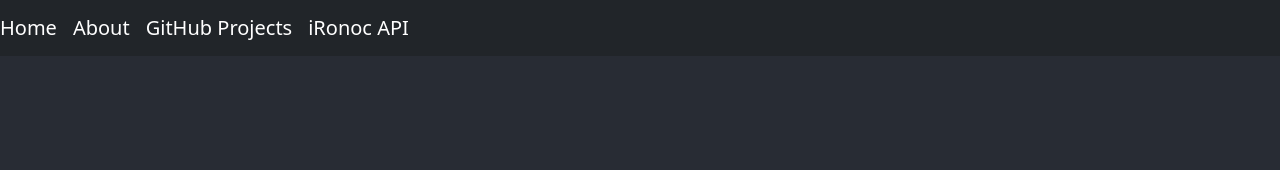
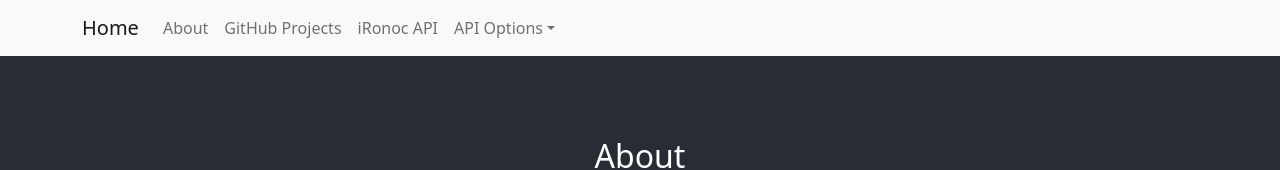
Before and after one commit to conorheffron/ironoc, a React (Create React App) app in the folder frontend/: page /about in a window 1280 px wide. Shown: the top 170 px of the page. Built offline with nearby package versions, Linux system fonts and the light colour scheme.

Commit message:
#62 Update AppNavbar.js

```diff
--- a/frontend/src/AppNavbar.js
+++ b/frontend/src/AppNavbar.js
@@ -1,26 +1,39 @@
-import React, {Component} from 'react';
-import {Navbar, NavbarBrand} from 'reactstrap';
-import {Link} from 'react-router-dom';
+import React from "react";
+import "bootstrap/dist/css/bootstrap.min.css";
+import {Navbar, Container, Collapse, NavbarBrand, Nav, NavItem, NavLink, UncontrolledDropdown, DropdownToggle, DropdownItem, DropdownMenu } from "reactstrap";
 
-export default class AppNavbar extends Component {
-    constructor(props) {
-        super(props);
-        this.state = {isOpen: false};
-        this.toggle = this.toggle.bind(this);
-    }
-
-    toggle() {
-        this.setState({
-            isOpen: !this.state.isOpen
-        });
-    }
-
-    render() {
-        return <Navbar color="dark" dark expand="md">
-            <NavbarBrand tag={Link} to="/">Home</NavbarBrand>
-            <NavbarBrand tag={Link} to="/about">About</NavbarBrand>
-            <NavbarBrand tag={Link} to="/projects">GitHub Projects</NavbarBrand>
-            <NavbarBrand tag={Link} to="/swagger-ui-ironoc.html" target="_blank">iRonoc API</NavbarBrand>
-        </Navbar>;
-    }
+export default function AppNavBar() {
+  return (
+    <div>
+      <Navbar color="light" fixed="top" light expand={true} className="nav-bar">
+      <Container>
+        <NavbarBrand href="/">Home</NavbarBrand>
+        <Collapse navbar>
+          <Nav className="me-auto" navbar>
+            <NavItem>
+              <NavLink href="/about/">About</NavLink>
+            </NavItem>
+            <NavItem>
+              <NavLink href="/projects">GitHub Projects</NavLink>
+            </NavItem>
+            <NavItem>
+              <NavLink target="_blank" href="/swagger-ui-ironoc.html">iRonoc API</NavLink>
+            </NavItem>
+            <UncontrolledDropdown inNavbar nav>
+              <DropdownToggle caret nav>
+                API Options
+              </DropdownToggle>
+              <DropdownMenu end>
+                <DropdownItem href="/get-repo-detail?username=conorheffron">Projects JSON</DropdownItem>
+                <DropdownItem>Issues JSON</DropdownItem>
+                <DropdownItem divider />
+                <DropdownItem href="/">Reset</DropdownItem>
+              </DropdownMenu>
+            </UncontrolledDropdown>
+          </Nav>
+        </Collapse>
+        </Container>
+      </Navbar>
+    </div>
+  );
 }
```
